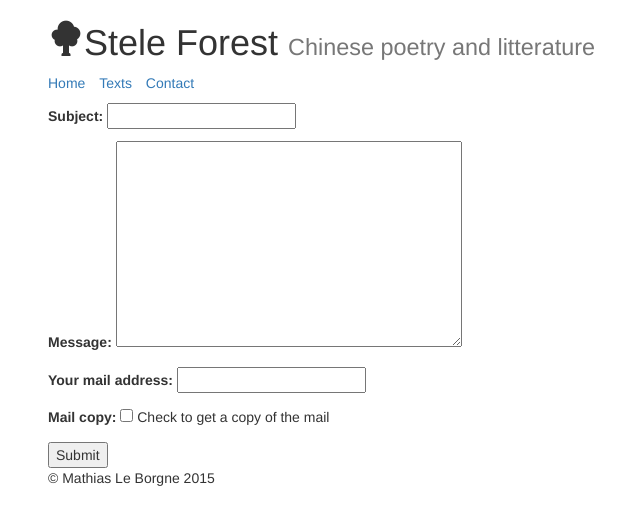
After one commit to mathiasleborgne/chinese-texts, a Django app: page /contact/ in a window 1280 px wide. The commit adds this page. Shown: the top 525 px of the page, without its empty margins (22-662 px from the left). Run offline with Django 3.2, Linux system fonts and the light colour scheme; some libraries are stand-ins or nearby versions.

Commit message:
SteleForest: contact form

```diff
--- a/chinese_texts/urls.py
+++ b/chinese_texts/urls.py
@@ -24,5 +24,6 @@ urlpatterns = patterns(
     'texts.views',
     url(r'^home$', TextList.as_view(), name='texts_list'),
     url(r'^text/(?P<pk>\d+)$', ReadText.as_view(), name='read_text'),
+    url(r'^contact/$', 'contact'),
     url(r'^admin/', include(admin.site.urls)),
 )
--- a/templates/base.html
+++ b/templates/base.html
@@ -20,7 +20,7 @@
        <ul class="list-inline">
             <li><a href="/home">Home</a></li>
             <li><a href="/home">Texts</a></li>
-            <li><a href="/contact/">Contact</a></li>
+            <li><a href="/contact">Contact</a></li>
        </ul>
        {% endblock %}
     </nav>
--- /dev/null
+++ b/texts/forms.py
@@ -0,0 +1,9 @@
+from django import forms
+
+
+class ContactForm(forms.Form):
+    subject = forms.CharField(max_length=100)
+    message = forms.CharField(widget=forms.Textarea)
+    sender = forms.EmailField(label="Your mail address")
+    mail_copy = forms.BooleanField(help_text="Check to get a copy of the mail",
+                                   required=False)
--- /dev/null
+++ b/texts/templates/texts/contact.html
@@ -0,0 +1,13 @@
+{% extends "base.html" %}
+{% block title %}Stele Forest Contact{% endblock %}
+{% if successfully_sent %}Votre message a bien été envoyé !{% endif %}
+
+{% block content %}
+
+<form action="{% url "texts.views.contact" %}" method="post">
+    {% csrf_token %}
+    {{ form.as_p }}
+    <input type="submit" value="Submit" />
+</form>
+
+{% endblock %}
--- a/texts/views.py
+++ b/texts/views.py
@@ -4,6 +4,7 @@ from django.shortcuts import render, get_object_or_404
 from datetime import datetime
 from texts.models import Text
 from django.views.generic import ListView, DetailView
+from texts.forms import ContactForm
 
 
 class TextList(ListView):
@@ -17,3 +18,12 @@ class ReadText(DetailView):
     context_object_name = "text"
     model = Text
     template_name = "texts/text.html"
+
+
+def contact(request):
+    if request.method == 'POST':
+        form = ContactForm(request.POST)
+        successfully_sent = form.is_valid()
+    else:
+        form = ContactForm()
+    return render(request, 'texts/contact.html', locals())
```
